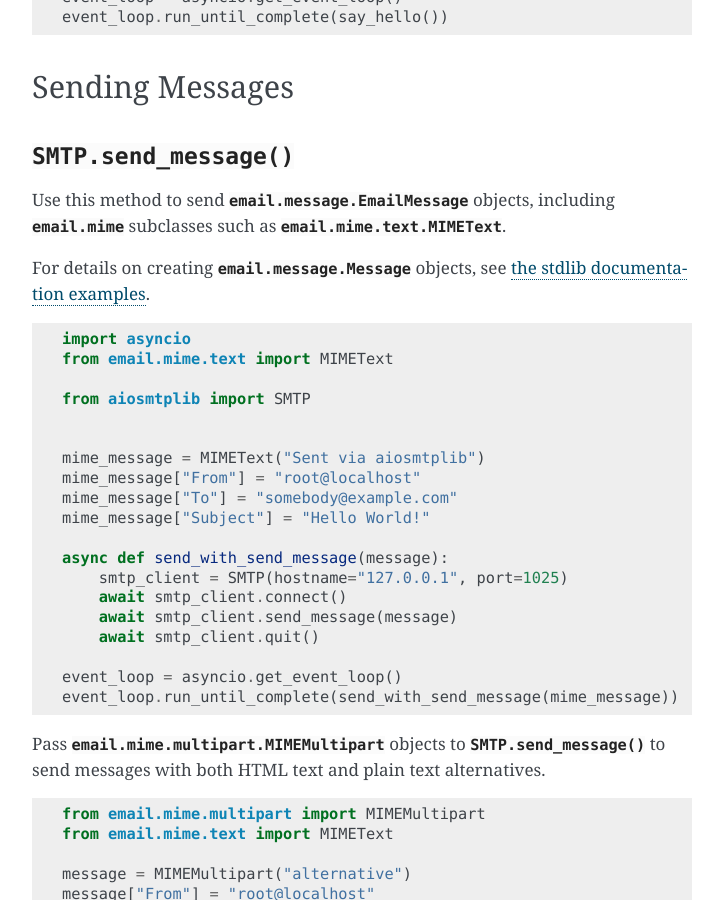
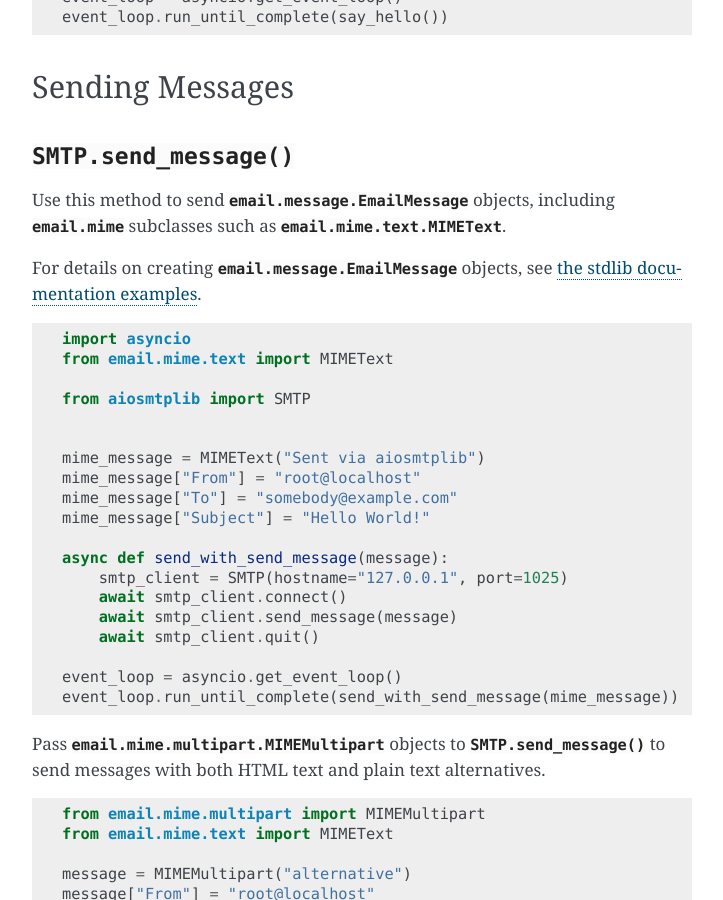
Before and after one commit to cole/aiosmtplib, a Sphinx documentation site: the page built from docs/client.rst, in a window 1280 px wide and 900 px high, scrolled down 1710 px. Shown: the whole window, without its empty margins (388-1111 px from the left). Built offline with Sphinx 7.4.7, drawn with Linux system fonts in a browser that asks for light colours.

Commit message:
docs: update stdlib links

```diff
--- a/docs/client.rst
+++ b/docs/client.rst
@@ -104,9 +104,9 @@
 Use this method to send :py:class:`email.message.EmailMessage` objects, including
 :py:mod:`email.mime` subclasses such as :py:class:`email.mime.text.MIMEText`.
 
-For details on creating :py:class:`email.message.Message` objects, see `the
+For details on creating :py:class:`email.message.EmailMessage` objects, see `the
 stdlib documentation examples
-<https://docs.python.org/3.7/library/email.examples.html>`_.
+<https://docs.python.org/3.11/library/email.examples.html>`_.
 
 .. testcode::
 
```
